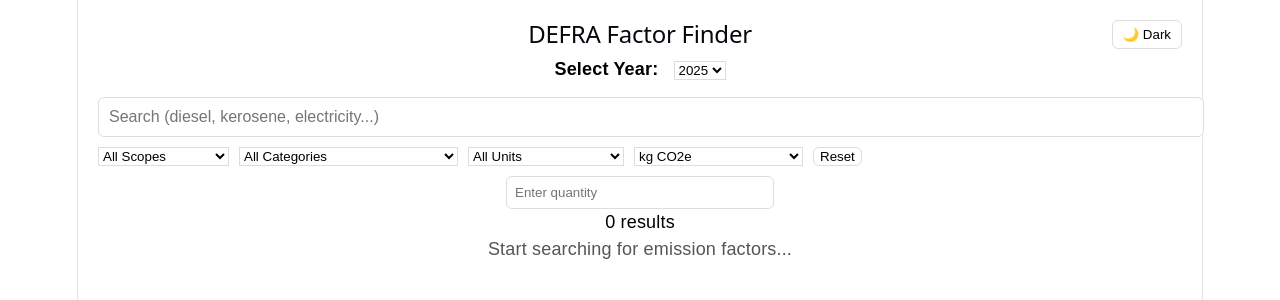
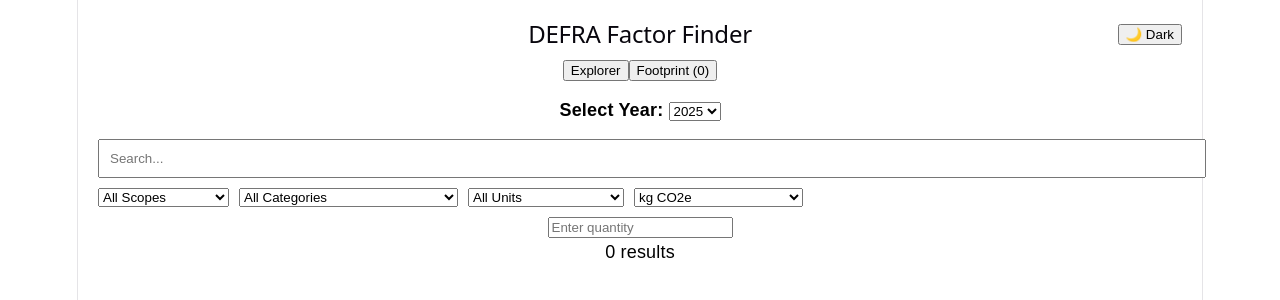
Before and after one commit to tobymartin01/defra-explorer, a React (Vite) app: page / in a window 1280 px wide. Shown: the top 300 px of the page. Built offline with nearby package versions, Linux system fonts and the light colour scheme.

Commit message:
added footprint feature and export to csv

```diff
--- a/src/defra_explorer.jsx
+++ b/src/defra_explorer.jsx
@@ -24,11 +24,14 @@
   const [quantity, setQuantity] = useState("");
   const [darkMode, setDarkMode] = useState(false);
 
+  const [footprint, setFootprint] = useState([]);
+  const [page, setPage] = useState("explorer");
+
+  const [recentlyAdded, setRecentlyAdded] = useState({});
+  const [expanded, setExpanded] = useState({}); // ✅ NEW
+
   const data = datasets[year] || [];
 
-  // ======================
-  // Theme
-  // ======================
   const theme = {
     background: darkMode ? "#121212" : "#ffffff",
     text: darkMode ? "#e5e5e5" : "#000000",
@@ -37,9 +40,6 @@
     subtext: darkMode ? "#aaa" : "#555"
   };
 
-  // ======================
-  // Fuse setup
-  // ======================
   const fuse = useMemo(() => {
     return new Fuse(data, {
       keys: [
@@ -54,9 +54,6 @@
     });
   }, [data]);
 
-  // ======================
-  // Search Logic
-  // ======================
   const results = useMemo(() => {
     if (!query) return [];
 
@@ -68,45 +65,19 @@
       all.push(...res.map(r => r.item));
     });
 
-    // Deduplicate
     const map = new Map();
-    all.forEach(item => {
-      map.set(item.id, item);
-    });
+    all.forEach(item => map.set(item.id, item));
 
     let final = Array.from(map.values());
 
-    // Filters
-    if (scopeFilter) {
-      final = final.filter(i => i.scope === scopeFilter);
-    }
-
-    if (categoryFilter) {
-      final = final.filter(i => i.level1 === categoryFilter);
-    }
-
-    if (unitFilter) {
-      final = final.filter(i => i.unit === unitFilter);
-    }
-
-    if (ghgUnitFilter) {
-      final = final.filter(i => i.ghg_unit === ghgUnitFilter);
-    }
+    if (scopeFilter) final = final.filter(i => i.scope === scopeFilter);
+    if (categoryFilter) final = final.filter(i => i.level1 === categoryFilter);
+    if (unitFilter) final = final.filter(i => i.unit === unitFilter);
+    if (ghgUnitFilter) final = final.filter(i => i.ghg_unit === ghgUnitFilter);
 
     return final.slice(0, 50);
-  }, [
-    query,
-    fuse,
-    data,
-    scopeFilter,
-    categoryFilter,
-    unitFilter,
-    ghgUnitFilter
-  ]);
+  }, [query, fuse, scopeFilter, categoryFilter, unitFilter, ghgUnitFilter]);
 
-  // ======================
-  // Filter options
-  // ======================
   const scopes = useMemo(
     () => [...new Set(data.map(d => d.scope))].filter(Boolean).sort(),
     [data]
@@ -128,6 +99,265 @@
   );
 
   // ======================
+  // Add to Footprint
+  // ======================
+  const addToFootprint = (item, emissions) => {
+    const newItem = {
+      id: item.id,
+      name: item.name,
+      scope: item.scope,
+      category: item.level1,
+      level2: item.level2,
+      level3: item.level3,
+      level4: item.level4,
+      category_path: item.category_path,
+      factor: item.factor, // ✅ FIX: needed for editing
+      emissions: parseFloat(emissions),
+      quantity: parseFloat(quantity),
+      unit: item.unit,
+      ghg_unit: item.ghg_unit,
+      year
+    };
+
+    setFootprint(prev => {
+      const existing = prev.find(
+        p => p.id === item.id && p.year === year
+      );
+
+      if (existing) {
+        return prev.map(p =>
+          p.id === item.id && p.year === year
+            ? {
+                ...p,
+                quantity: p.quantity + newItem.quantity,
+                emissions: p.emissions + newItem.emissions
+              }
+            : p
+        );
+      }
+
+      return [...prev, newItem];
+    });
+
+    const key = `${item.id}-${year}`;
+    setRecentlyAdded(prev => ({ ...prev, [key]: true }));
+
+    setTimeout(() => {
+      setRecentlyAdded(prev => {
+        const copy = { ...prev };
+        delete copy[key];
+        return copy;
+      });
+    }, 1500);
+  };
+
+  // ======================
+  // Edit / Delete
+  // ======================
+  const deleteItem = (index) => {
+    setFootprint(prev => prev.filter((_, i) => i !== index));
+  };
+
+  const updateQuantity = (index, newQty) => {
+    setFootprint(prev =>
+      prev.map((item, i) => {
+        if (i !== index) return item;
+        const qty = parseFloat(newQty) || 0;
+
+        return {
+          ...item,
+          quantity: qty,
+          emissions: qty * item.factor // ✅ recalculates correctly
+        };
+      })
+    );
+  };
+
+  const toggleExpand = (index) => {
+    setExpanded(prev => ({
+      ...prev,
+      [index]: !prev[index]
+    }));
+  };
+
+  // ======================
+// CSV EXPORT
+// ======================
+const exportToCSV = () => {
+  if (!footprint.length) return;
+
+  const headers = [
+    "Scope",
+    "Category (Level1)",
+    "Level2",
+    "Level3",
+    "Level4",
+    "Name",
+    "Quantity",
+    "Unit",
+    "Emission Factor",
+    "Emissions",
+    "GHG Unit",
+    "Year"
+  ];
+
+  const rows = footprint.map(item => [
+    item.scope,
+    item.category,
+    item.level2 || "",
+    item.level3 || "",
+    item.level4 || "",
+    item.name,
+    item.quantity,
+    item.unit,
+    item.factor,
+    item.emissions,
+    item.ghg_unit,
+    item.year
+  ]);
+
+  const csvContent = [headers, ...rows]
+    .map(row =>
+      row
+        .map(val => `"${String(val ?? "").replace(/"/g, '""')}"`)
+        .join(",")
+    )
+    .join("\n");
+
+  const blob = new Blob([csvContent], {
+    type: "text/csv;charset=utf-8;"
+  });
+
+  const url = URL.createObjectURL(blob);
+
+  const link = document.createElement("a");
+  link.href = url;
+  link.download = `footprint_${year}.csv`;
+  link.click();
+
+  URL.revokeObjectURL(url); // ✅ cleanup
+};
+
+
+
+  // ======================
+  // Footprint Page
+  // ======================
+  const FootprintPage = () => {
+    const grouped = {};
+
+    footprint.forEach(item => {
+      const key = `${item.scope}__${item.category}`;
+
+      if (!grouped[key]) {
+        grouped[key] = {
+          scope: item.scope,
+          category: item.category,
+          total: 0
+        };
+      }
+
+      grouped[key].total += item.emissions;
+    });
+
+    const groupedArray = Object.values(grouped);
+    const total = footprint.reduce((sum, i) => sum + i.emissions, 0);
+
+    return (
+      <div>
+        <h2>Footprint Summary</h2>
+        <h3>Total: {total.toFixed(2)} kg CO2e</h3>
+
+        <button
+          onClick={exportToCSV}
+          style={{
+            marginBottom: "15px",
+            padding: "8px 12px",
+            cursor: "pointer",
+            borderRadius: "6px",
+            border: `1px solid ${theme.border}`,
+            background: theme.card,
+            color: theme.text
+          }}
+        >
+          📤 Export CSV
+        </button>
+
+        {groupedArray.map((g, i) => (
+          <div
+            key={i}
+            style={{
+              border: `1px solid ${theme.border}`,
+              padding: "10px",
+              marginBottom: "10px",
+              borderRadius: "8px",
+              background: theme.card
+            }}
+          >
+            <strong>{g.scope}</strong> → {g.category}
+            <div>{g.total.toFixed(2)} kg CO2e</div>
+          </div>
+        ))}
+
+        <h3 style={{ marginTop: "20px" }}>Entries</h3>
+
+        {footprint.map((item, i) => (
+          <div
+            key={i}
+            style={{
+              border: `1px solid ${theme.border}`,
+              padding: "10px",
+              marginBottom: "10px",
+              borderRadius: "8px",
+              background: theme.card
+            }}
+          >
+            <strong>{item.scope}: {item.level2}, {item.level3}</strong>
+
+            <div>
+              {item.emissions.toFixed(2)} {item.ghg_unit}
+            </div>
+
+            <div style={{ marginTop: "5px" }}>
+              <button onClick={() => toggleExpand(i)}>
+                {expanded[i] ? "Hide Details" : "View Details"}
+              </button>
+
+              <button
+                onClick={() => deleteItem(i)}
+                style={{ marginLeft: "10px" }}
+              >
+                Delete
+              </button>
+            </div>
+
+            {expanded[i] && (
+              <div style={{ marginTop: "10px", fontSize: "14px" }}>
+                <div>Scope: {item.scope}</div>
+                <div>Category: {item.category}</div>
+                <div>Factor: {item.factor}</div>
+
+                <div style={{ marginTop: "5px" }}>
+                  Quantity:
+                  <input
+                    type="number"
+                    value={item.quantity}
+                    onChange={(e) =>
+                      updateQuantity(i, e.target.value)
+                    }
+                    style={{ marginLeft: "5px", width: "100px" }}
+                  />
+                  <span style={{ marginLeft: "5px" }}>{item.unit}</span>
+                </div>
+              </div>
+            )}
+          </div>
+        ))}
+      </div>
+    );
+  };
+
+  // ======================
   // UI
   // ======================
   return (
@@ -138,187 +368,84 @@
         background: theme.background,
         color: theme.text,
         minHeight: "100vh",
-        transition: "0.2s",
         position: "relative"
       }}
     >
       <h2>DEFRA Factor Finder</h2>
 
-      {/* Dark Mode Toggle */}
+      <div style={{ marginBottom: "15px" }}>
+        <button onClick={() => setPage("explorer")}>Explorer</button>
+        <button onClick={() => setPage("footprint")}>
+          Footprint ({footprint.length})
+        </button>
+      </div>
+
       <div style={{ position: "absolute", top: 20, right: 20 }}>
-        <button
-          onClick={() => setDarkMode(!darkMode)}
-          style={{
-            padding: "6px 10px",
-            cursor: "pointer",
-            borderRadius: "6px",
-            border: `1px solid ${theme.border}`,
-            background: theme.card,
-            color: theme.text
-          }}
-        >
+        <button onClick={() => setDarkMode(!darkMode)}>
           {darkMode ? "☀️ Light" : "🌙 Dark"}
         </button>
       </div>
 
-      {/* Year */}
+      {page === "explorer" && (
+        <>
           <div style={{ marginBottom: "15px" }}>
             <label><strong>Select Year: </strong></label>
-        <select
-          value={year}
-          onChange={e => setYear(e.target.value)}
-          style={{
-            marginLeft: "10px",
-            background: theme.card,
-            color: theme.text,
-            border: `1px solid ${theme.border}`
-          }}
-        >
-          {Object.keys(datasets).sort((a, b) => b - a).map(y => (
-            <option key={y} value={y}>{y}</option>
+            <select value={year} onChange={e => setYear(e.target.value)}>
+              {Object.keys(datasets).map(y => (
+                <option key={y}>{y}</option>
               ))}
             </select>
           </div>
 
-      {/* Search */}
           <input
             value={query}
             onChange={e => setQuery(e.target.value)}
-        placeholder="Search (diesel, kerosene, electricity...)"
-        style={{
-          width: "100%",
-          padding: "10px",
-          fontSize: "16px",
-          marginBottom: "10px",
-          background: theme.card,
-          color: theme.text,
-          border: `1px solid ${theme.border}`,
-          borderRadius: "6px"
-        }}
+            placeholder="Search..."
+            style={{ width: "100%", padding: "10px" }}
           />
 
-      {/* Filters */}
-      <div style={{ display: "flex", gap: "10px", flexWrap: "wrap" }}>
-        <select
-          value={scopeFilter}
-          onChange={e => setScopeFilter(e.target.value)}
-          style={{
-            background: theme.card,
-            color: theme.text,
-            border: `1px solid ${theme.border}`
-          }}
-        >
+          <div style={{ display: "flex", gap: "10px", flexWrap: "wrap", marginTop: "10px" }}>
+            <select value={scopeFilter} onChange={e => setScopeFilter(e.target.value)}>
               <option value="">All Scopes</option>
-          {scopes.map(s => (
-            <option key={s} value={s}>{s}</option>
-          ))}
+              {scopes.map(s => <option key={s}>{s}</option>)}
             </select>
 
-        <select
-          value={categoryFilter}
-          onChange={e => setCategoryFilter(e.target.value)}
-          style={{
-            background: theme.card,
-            color: theme.text,
-            border: `1px solid ${theme.border}`
-          }}
-        >
+            <select value={categoryFilter} onChange={e => setCategoryFilter(e.target.value)}>
               <option value="">All Categories</option>
-          {categories.map(c => (
-            <option key={c} value={c}>{c}</option>
-          ))}
+              {categories.map(c => <option key={c}>{c}</option>)}
             </select>
 
-        <select
-          value={unitFilter}
-          onChange={e => setUnitFilter(e.target.value)}
-          style={{
-            background: theme.card,
-            color: theme.text,
-            border: `1px solid ${theme.border}`
-          }}
-        >
+            <select value={unitFilter} onChange={e => setUnitFilter(e.target.value)}>
               <option value="">All Units</option>
-          {units.map(u => (
-            <option key={u} value={u}>{u}</option>
-          ))}
+              {units.map(u => <option key={u}>{u}</option>)}
             </select>
 
-        <select
-          value={ghgUnitFilter}
-          onChange={e => setGhgUnitFilter(e.target.value)}
-          style={{
-            background: theme.card,
-            color: theme.text,
-            border: `1px solid ${theme.border}`
-          }}
-        >
-          {ghgUnits.map(u => (
-            <option key={u} value={u}>{u}</option>
-          ))}
+            <select value={ghgUnitFilter} onChange={e => setGhgUnitFilter(e.target.value)}>
+              {ghgUnits.map(u => <option key={u}>{u}</option>)}
             </select>
-
-        <button
-          onClick={() => {
-            setQuery("");
-            setScopeFilter("");
-            setCategoryFilter("");
-            setUnitFilter("");
-            setQuantity("");
-            setGhgUnitFilter("kg CO2e");
-          }}
-          style={{
-            cursor: "pointer",
-            borderRadius: "6px",
-            border: `1px solid ${theme.border}`,
-            background: theme.card,
-            color: theme.text
-          }}
-        >
-          Reset
-        </button>
           </div>
 
-      {/* Quantity */}
-      <div style={{ marginTop: "10px" }}>
           <input
             type="number"
             value={quantity}
             onChange={e => setQuantity(e.target.value)}
             placeholder="Enter quantity"
-          style={{
-            padding: "8px",
-            width: "250px",
-            background: theme.card,
-            color: theme.text,
-            border: `1px solid ${theme.border}`,
-            borderRadius: "6px"
-          }}
+            style={{ marginTop: "10px" }}
           />
-      </div>
 
           <p>{results.length} results</p>
-
-      {/* Results */}
-      <div>
-        {results.length === 0 && query && (
-          <p>No results found</p>
-        )}
-
-        {!query && (
-          <p style={{ color: theme.subtext }}>
-            Start searching for emission factors...
-          </p>
-        )}
 
           {results.map(item => {
             const emissions = quantity
               ? (quantity * item.factor).toFixed(4)
               : null;
 
+            const key = `${item.id}-${year}`;
+            const isAdded = recentlyAdded[key];
+
             return (
               <div
-              key={`${item.id}-${year}`}
+                key={key}
                 style={{
                   border: `1px solid ${theme.border}`,
                   padding: "10px",
@@ -344,14 +471,37 @@
                 </div>
 
                 {emissions && (
+                  <>
                     <div style={{ color: "lightgreen", fontWeight: "bold" }}>
                       Emissions: {emissions} {item.ghg_unit}
                     </div>
+
+                    <button
+                      onClick={() => addToFootprint(item, emissions)}
+                      disabled={isAdded}
+                      style={{
+                        marginTop: "6px",
+                        padding: "6px 10px",
+                        cursor: isAdded ? "default" : "pointer",
+                        borderRadius: "6px",
+                        border: `1px solid ${theme.border}`,
+                        background: isAdded ? "#4caf50" : theme.card,
+                        color: isAdded ? "#fff" : theme.text,
+                        transition: "0.2s",
+                        transform: isAdded ? "scale(1.05)" : "scale(1)"
+                      }}
+                    >
+                      {isAdded ? "✓ Added" : "➕ Add to Footprint"}
+                    </button>
+                  </>
                 )}
               </div>
             );
           })}
-      </div>
+        </>
+      )}
+
+      {page === "footprint" && <FootprintPage />}
     </div>
   );
 }
```
Lines whose indentation alone changed are shown as unchanged.
